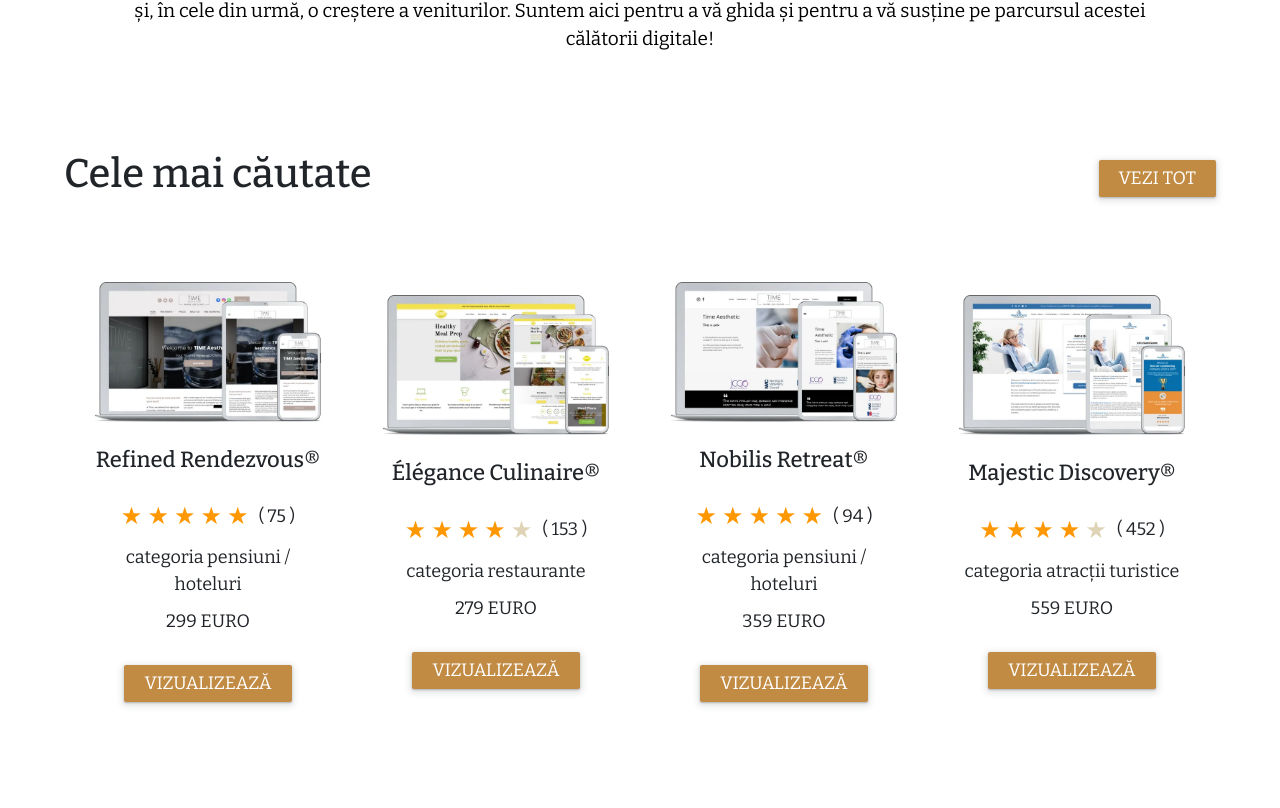
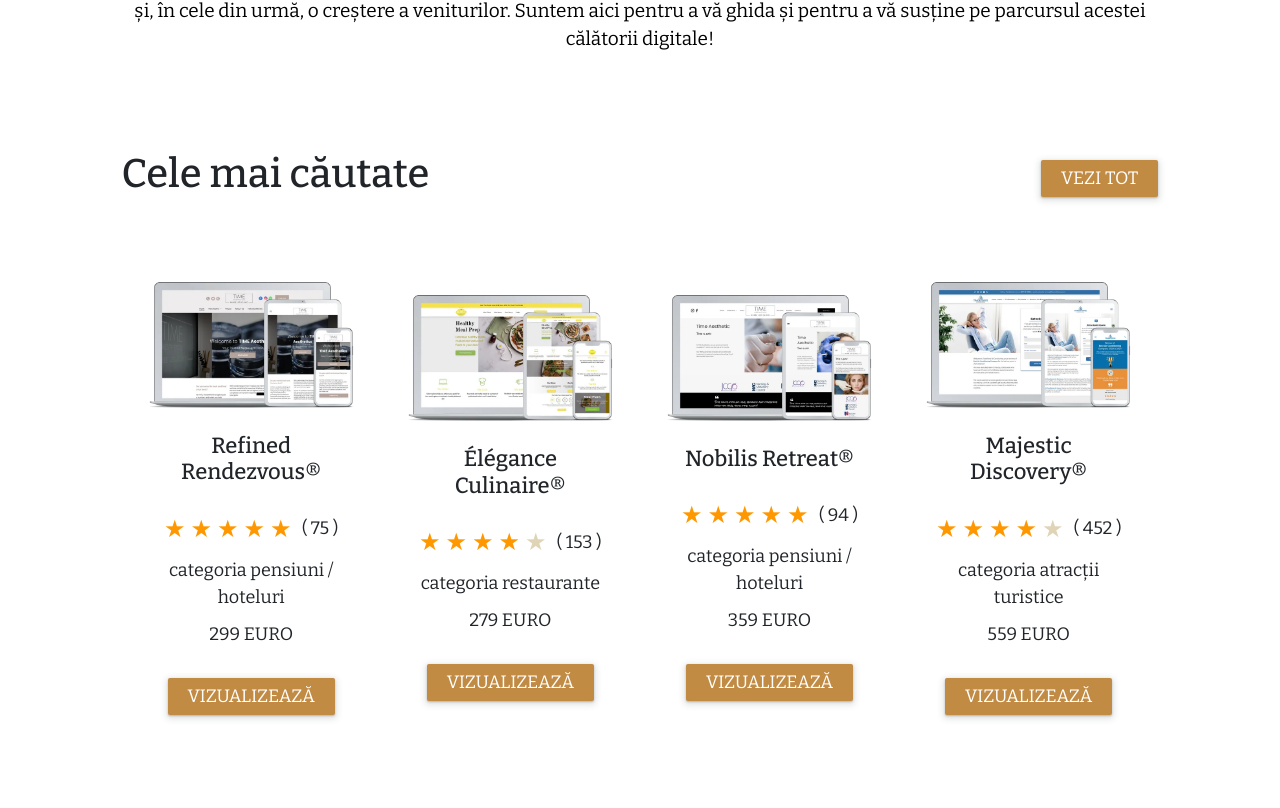
Before and after one commit to DacianUngur/daconta, a React (Create React App) app: page / in a window 1280 px wide. Shown: the part 1972-2780 px from the top of the page. Built offline with nearby package versions, Linux system fonts and the light colour scheme; a web font is replaced by a local one.

Commit message:
Adaugare varianta finala

```diff
--- a/src/components/homepage/homepage.css
+++ b/src/components/homepage/homepage.css
@@ -2,3 +2,7 @@ div {
   display: flex;
   flex-direction: column;
 }
+.width-center {
+  width: 90%;
+  align-self: center;
+}
--- a/src/components/homepage/homepage.jsx
+++ b/src/components/homepage/homepage.jsx
@@ -13,7 +13,9 @@ function Homepage() {
       <Paragraph />
       <Imageandtext />
       <Paragraphlast />
-      <FeaturedContentProducts />
+      <div className="width-center">
+        <FeaturedContentProducts />
+      </div>
     </div>
   );
 }
```
